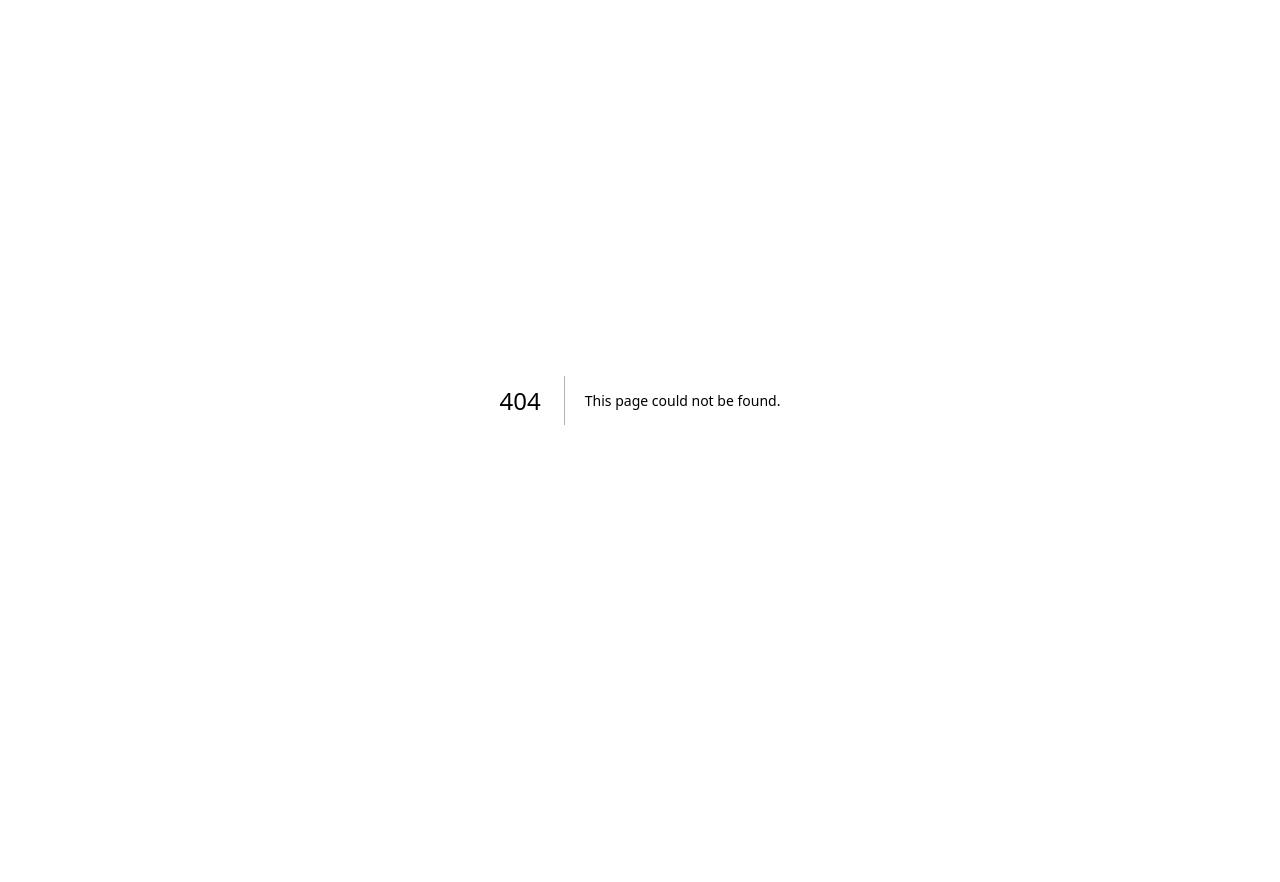
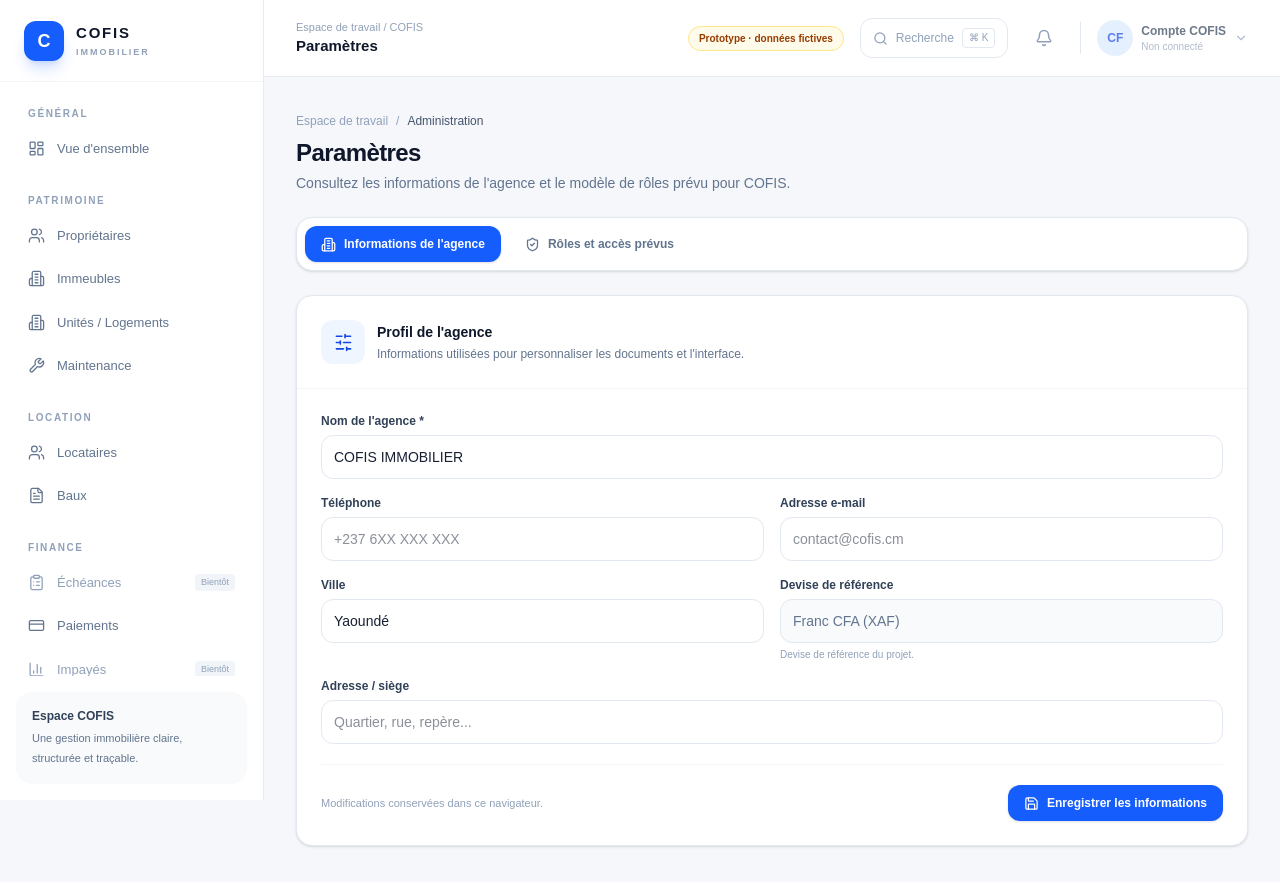
Before and after one commit to ethel954-tech/Cofis-immobilier, a Next.js app: page /parametres in a window 1280 px wide. Before the commit this address had no page. Before the commit the page ends 800 px from the top, so only its background shows below. Built offline with nearby package versions, Linux system fonts and the light colour scheme.

Commit message:
feat: add agency settings and access model preview

```diff
--- /dev/null
+++ b/src/app/(app)/parametres/page.tsx
@@ -0,0 +1,118 @@
+"use client";
+
+import { useEffect, useState, type FormEvent } from "react";
+import { CadreApplication } from "@/components/layout/CadreApplication";
+import { Building2, CheckCircle2, Save, ShieldCheck, SlidersHorizontal } from "lucide-react";
+
+type ParametresAgence = {
+  nom: string;
+  telephone: string;
+  email: string;
+  adresse: string;
+  ville: string;
+  devise: "XAF";
+};
+
+const CLE = "cofis_demo_parametres_agence_v1";
+const valeursInitiales: ParametresAgence = {
+  nom: "COFIS IMMOBILIER",
+  telephone: "",
+  email: "",
+  adresse: "",
+  ville: "Yaoundé",
+  devise: "XAF"
+};
+
+const roles = [
+  { nom: "Administrateur", description: "Administration générale et configuration de la plateforme.", acces: ["Vue d'ensemble", "Patrimoine", "Location", "Finance", "Rapports", "Administration"] },
+  { nom: "Gestionnaire immobilier", description: "Suivi opérationnel des biens, unités, locataires et baux.", acces: ["Vue d'ensemble", "Patrimoine", "Location", "Maintenance"] },
+  { nom: "Comptable / Finance", description: "Suivi des paiements, dépenses et opérations financières autorisées.", acces: ["Vue d'ensemble", "Paiements", "Dépenses", "Finance", "Rapports"] },
+  { nom: "Direction", description: "Consultation des indicateurs et rapports de pilotage.", acces: ["Vue d'ensemble", "Rapports"] }
+];
+
+export default function PageParametres() {
+  const [onglet, setOnglet] = useState<"agence" | "roles">("agence");
+  const [formulaire, setFormulaire] = useState<ParametresAgence>(valeursInitiales);
+  const [initialise, setInitialise] = useState(false);
+  const [enregistre, setEnregistre] = useState(false);
+
+  useEffect(() => {
+    try {
+      const brut = localStorage.getItem(CLE);
+      if (brut) {
+        const valeur: unknown = JSON.parse(brut);
+        if (typeof valeur === "object" && valeur !== null && !Array.isArray(valeur)) {
+          // eslint-disable-next-line react-hooks/set-state-in-effect -- Chargement des paramètres de démonstration.
+          setFormulaire({ ...valeursInitiales, ...(valeur as Partial<ParametresAgence>) });
+        }
+      }
+    } catch { /* Conserver les paramètres initiaux. */ }
+    // eslint-disable-next-line react-hooks/set-state-in-effect -- Fin de l'hydratation locale.
+    setInitialise(true);
+  }, []);
+
+  const enregistrer = (evenement: FormEvent<HTMLFormElement>) => {
+    evenement.preventDefault();
+    try {
+      localStorage.setItem(CLE, JSON.stringify(formulaire));
+      setEnregistre(true);
+      window.setTimeout(() => setEnregistre(false), 2800);
+    } catch {
+      setEnregistre(false);
+      window.alert("Le navigateur n'a pas pu enregistrer ces paramètres.");
+    }
+  };
+
+  return (
+    <CadreApplication>
+      <div className="space-y-6">
+        <div>
+          <div className="mb-2 flex items-center gap-2 text-xs text-slate-400"><span>Espace de travail</span><span>/</span><span className="font-medium text-slate-600">Administration</span></div>
+          <h2 className="text-2xl font-bold tracking-tight text-slate-900">Paramètres</h2>
+          <p className="mt-1 text-sm text-slate-500">Consultez les informations de l'agence et le modèle de rôles prévu pour COFIS.</p>
+        </div>
+
+        <div className="flex flex-wrap gap-2 rounded-2xl border border-slate-200 bg-white p-2 shadow-sm">
+          <button type="button" onClick={() => setOnglet("agence")} className={`inline-flex items-center gap-2 rounded-xl px-4 py-2.5 text-xs font-semibold transition ${onglet === "agence" ? "bg-blue-600 text-white shadow-sm" : "text-slate-500 hover:bg-slate-50"}`}><Building2 size={15} /> Informations de l'agence</button>
+          <button type="button" onClick={() => setOnglet("roles")} className={`inline-flex items-center gap-2 rounded-xl px-4 py-2.5 text-xs font-semibold transition ${onglet === "roles" ? "bg-blue-600 text-white shadow-sm" : "text-slate-500 hover:bg-slate-50"}`}><ShieldCheck size={15} /> Rôles et accès prévus</button>
+        </div>
+
+        {onglet === "agence" ? (
+          <section className="rounded-2xl border border-slate-200 bg-white shadow-sm">
+            <div className="flex items-center gap-3 border-b border-slate-100 p-5 sm:p-6">
+              <span className="flex h-11 w-11 items-center justify-center rounded-xl bg-blue-50 text-blue-700"><SlidersHorizontal size={19} /></span>
+              <div><h3 className="text-sm font-bold text-slate-900">Profil de l'agence</h3><p className="mt-1 text-xs text-slate-500">Informations utilisées pour personnaliser les documents et l'interface.</p></div>
+            </div>
+            <form onSubmit={enregistrer} className="space-y-5 p-5 sm:p-6">
+              <div className="grid gap-4 sm:grid-cols-2">
+                <div className="sm:col-span-2"><label htmlFor="agence-nom" className="mb-1.5 block text-xs font-semibold text-slate-700">Nom de l'agence *</label><input id="agence-nom" required value={formulaire.nom} onChange={(e) => setFormulaire({ ...formulaire, nom: e.target.value })} className="h-11 w-full rounded-xl border border-slate-200 px-3 text-sm outline-none transition focus:border-blue-400 focus:ring-4 focus:ring-blue-50" /></div>
+                <div><label htmlFor="agence-telephone" className="mb-1.5 block text-xs font-semibold text-slate-700">Téléphone</label><input id="agence-telephone" type="tel" value={formulaire.telephone} onChange={(e) => setFormulaire({ ...formulaire, telephone: e.target.value })} placeholder="+237 6XX XXX XXX" className="h-11 w-full rounded-xl border border-slate-200 px-3 text-sm outline-none focus:border-blue-400 focus:ring-4 focus:ring-blue-50" /></div>
+                <div><label htmlFor="agence-email" className="mb-1.5 block text-xs font-semibold text-slate-700">Adresse e-mail</label><input id="agence-email" type="email" value={formulaire.email} onChange={(e) => setFormulaire({ ...formulaire, email: e.target.value })} placeholder="contact@cofis.cm" className="h-11 w-full rounded-xl border border-slate-200 px-3 text-sm outline-none focus:border-blue-400 focus:ring-4 focus:ring-blue-50" /></div>
+                <div><label htmlFor="agence-ville" className="mb-1.5 block text-xs font-semibold text-slate-700">Ville</label><input id="agence-ville" value={formulaire.ville} onChange={(e) => setFormulaire({ ...formulaire, ville: e.target.value })} className="h-11 w-full rounded-xl border border-slate-200 px-3 text-sm outline-none focus:border-blue-400 focus:ring-4 focus:ring-blue-50" /></div>
+                <div><label htmlFor="agence-devise" className="mb-1.5 block text-xs font-semibold text-slate-700">Devise de référence</label><input id="agence-devise" value="Franc CFA (XAF)" disabled className="h-11 w-full rounded-xl border border-slate-200 bg-slate-50 px-3 text-sm text-slate-500" /><p className="mt-1 text-[10px] text-slate-400">Devise de référence du projet.</p></div>
+                <div className="sm:col-span-2"><label htmlFor="agence-adresse" className="mb-1.5 block text-xs font-semibold text-slate-700">Adresse / siège</label><input id="agence-adresse" value={formulaire.adresse} onChange={(e) => setFormulaire({ ...formulaire, adresse: e.target.value })} placeholder="Quartier, rue, repère..." className="h-11 w-full rounded-xl border border-slate-200 px-3 text-sm outline-none focus:border-blue-400 focus:ring-4 focus:ring-blue-50" /></div>
+              </div>
+              <div className="flex flex-wrap items-center justify-between gap-3 border-t border-slate-100 pt-5">
+                <p className="text-[11px] text-slate-400">{initialise ? "Modifications conservées dans ce navigateur." : "Chargement des paramètres..."}</p>
+                <button type="submit" disabled={!initialise} className="inline-flex items-center gap-2 rounded-xl bg-blue-600 px-4 py-2.5 text-xs font-semibold text-white shadow-sm transition hover:bg-blue-700 disabled:opacity-50"><Save size={15} /> Enregistrer les informations</button>
+              </div>
+              {enregistre && <p role="status" className="flex items-center gap-2 text-xs font-semibold text-emerald-700"><CheckCircle2 size={15} /> Informations enregistrées dans cette démonstration.</p>}
+            </form>
+          </section>
+        ) : (
+          <div className="space-y-4">
+            <div className="rounded-2xl border border-amber-200 bg-amber-50 p-4"><p className="text-xs font-semibold text-amber-900">Matrice indicative — non appliquée aux comptes</p><p className="mt-1 text-[11px] leading-5 text-amber-800">Ces rôles illustrent le modèle d'accès proposé. Aucun compte utilisateur ni contrôle de sécurité réel n'est créé ou modifié depuis cette page. Les permissions définitives doivent être validées par COFIS puis appliquées côté serveur et base de données.</p></div>
+            <div className="grid gap-4 xl:grid-cols-2">
+              {roles.map((role) => (
+                <article key={role.nom} className="rounded-2xl border border-slate-200 bg-white p-5 shadow-sm">
+                  <div className="flex items-start gap-3"><span className="flex h-10 w-10 shrink-0 items-center justify-center rounded-xl bg-indigo-50 text-indigo-700"><ShieldCheck size={18} /></span><div><h3 className="text-sm font-bold text-slate-900">{role.nom}</h3><p className="mt-1 text-xs leading-5 text-slate-500">{role.description}</p></div></div>
+                  <div className="mt-5 border-t border-slate-100 pt-4"><p className="mb-3 text-[10px] font-bold uppercase tracking-wider text-slate-400">Périmètre indicatif</p><div className="flex flex-wrap gap-2">{role.acces.map((acces) => <span key={acces} className="rounded-lg bg-slate-100 px-2.5 py-1.5 text-[10px] font-medium text-slate-600">{acces}</span>)}</div></div>
+                </article>
+              ))}
+            </div>
+          </div>
+        )}
+      </div>
+    </CadreApplication>
+  );
+}
```
